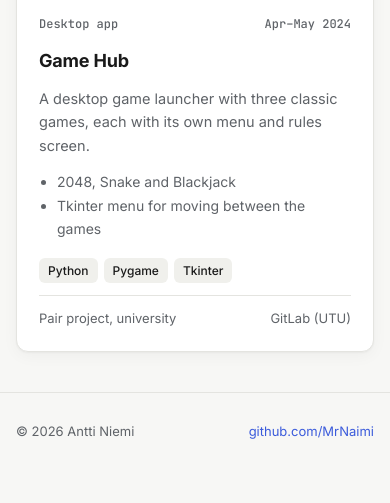
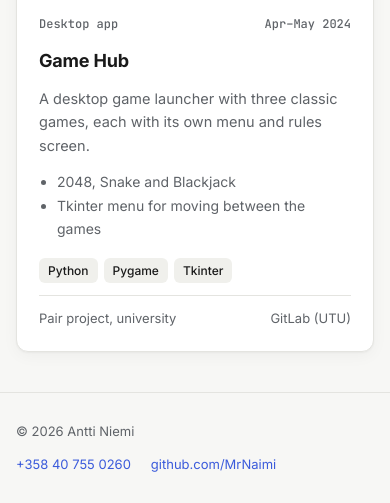
Before and after one commit to MrNaimi/portfolio, a plain HTML site: page index.html in a window 390 px wide. Shown: the part 4573-5076 px from the top of the page. Before the commit the page ends 5043 px from the top, so only its background shows below. Drawn offline with Linux system fonts and the light colour scheme.

Commit message:
Add phone number to footer

```diff
--- a/index.html
+++ b/index.html
@@ -112,6 +112,7 @@
 
   footer { border-top: 1px solid var(--border); padding: 28px 0; color: var(--muted); font-size: 13px; }
   footer .wrap { display: flex; justify-content: space-between; gap: 12px; flex-wrap: wrap; }
+  footer .contact { display: flex; gap: 20px; flex-wrap: wrap; }
 
   .theme-toggle {
     position: fixed; top: 16px; right: 16px; width: 38px; height: 38px;
@@ -291,7 +292,10 @@
 <footer>
   <div class="wrap">
     <span>© <span id="year"></span> Antti Niemi</span>
-    <a href="https://github.com/MrNaimi" target="_blank" rel="noopener">github.com/MrNaimi</a>
+    <span class="contact">
+      <a href="tel:+358407550260">+358 40 755 0260</a>
+      <a href="https://github.com/MrNaimi" target="_blank" rel="noopener">github.com/MrNaimi</a>
+    </span>
   </div>
 </footer>
 
```
